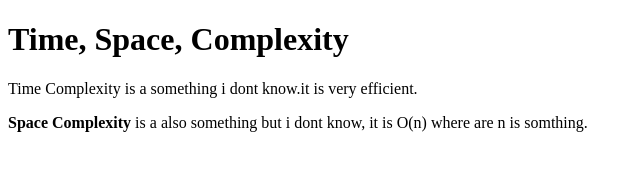
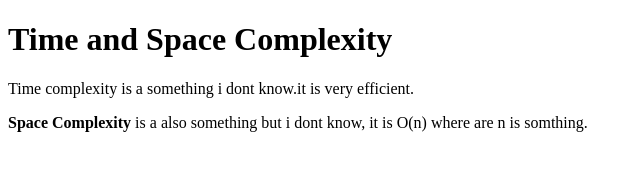
Before and after one commit to acciojob/time-and-space-complexity-Akkadev2219, a website: page main.html in a window 1280 px wide. Shown: the whole page, without its empty margins (0-642 px from the left). Drawn offline with Linux system fonts and the light colour scheme.

Commit message:
created a submission

```diff
--- a/main.html
+++ b/main.html
@@ -8,8 +8,8 @@
 
 <body>
 	<!-- the entire body must be written by student -->
-	<h1>Time, Space, Complexity</h1>
-	<p>Time Complexity is a something i dont know.it is very efficient.</p>
+	<h1>Time and Space Complexity</h1>
+	<p>Time complexity is a something i dont know.it is very efficient.</p>
 	<p><b>Space Complexity</b> is a also something but i dont know, it is O(n) where are n is somthing.</p>
     <script type="text/javascript" src="./script.js">
 </script>
```
